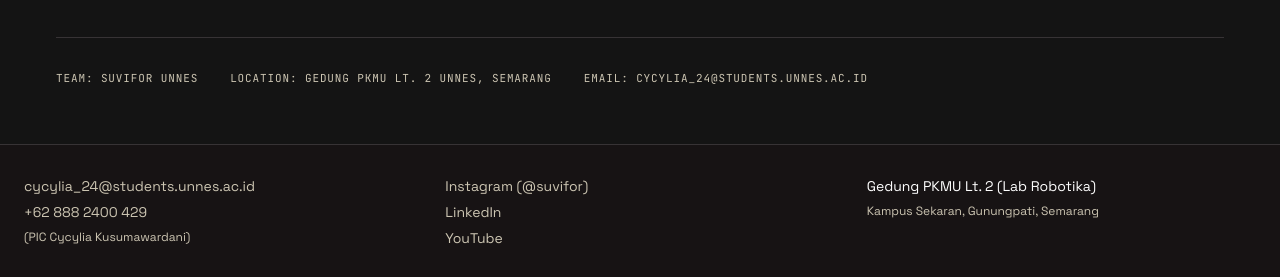
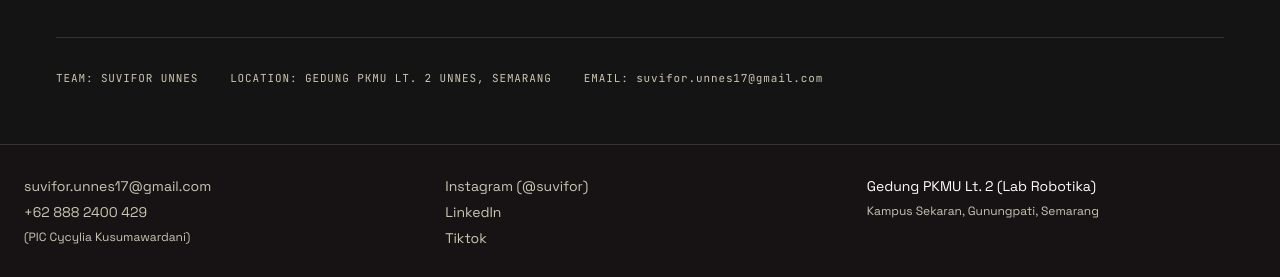
Before and after one commit to Galang-RP/suvivor-unnes-landing-page, a React (Vite) app: page / in a window 1280 px wide. Both pictures are taken after a click on the button "MENU". Shown: the part 521-798 px from the top of the page. Built offline with nearby package versions, Linux system fonts and the light colour scheme.

Commit message:
revisi img

```diff
--- a/src/components/Navbar.jsx
+++ b/src/components/Navbar.jsx
@@ -220,13 +220,13 @@
           <div className="menu-metadata">
             <span>TEAM: SUVIFOR UNNES</span>
             <span>LOCATION: GEDUNG PKMU LT. 2 UNNES, SEMARANG</span>
-            <span>EMAIL: CYCYLIA_24@STUDENTS.UNNES.AC.ID</span>
+            <span>EMAIL: suvifor.unnes17@gmail.com</span>
           </div>
         </div>
         <footer className="menu-footer">
           <div>
-            <a href="mailto:cycylia_24@students.unnes.ac.id">
-              cycylia_24@students.unnes.ac.id
+            <a href="mailto:suvifor.unnes17@gmail.com">
+              suvifor.unnes17@gmail.com
             </a>
             <a href="https://wa.me/628882400429">+62 888 2400 429</a>
             <small>(PIC Cycylia Kusumawardani)</small>
@@ -239,11 +239,11 @@
             >
               Instagram (@suvifor)
             </a>
-            <a href="https://linkedin.com" target="_blank" rel="noreferrer">
+            <a href="https://www.linkedin.com/in/suvifor-unnes-8a4463365/" target="_blank" rel="noreferrer">
               LinkedIn
             </a>
-            <a href="https://youtube.com" target="_blank" rel="noreferrer">
-              YouTube
+            <a href="https://www.tiktok.com/@suvifor" target="_blank" rel="noreferrer">
+              Tiktok
             </a>
           </div>
           <div>
```
